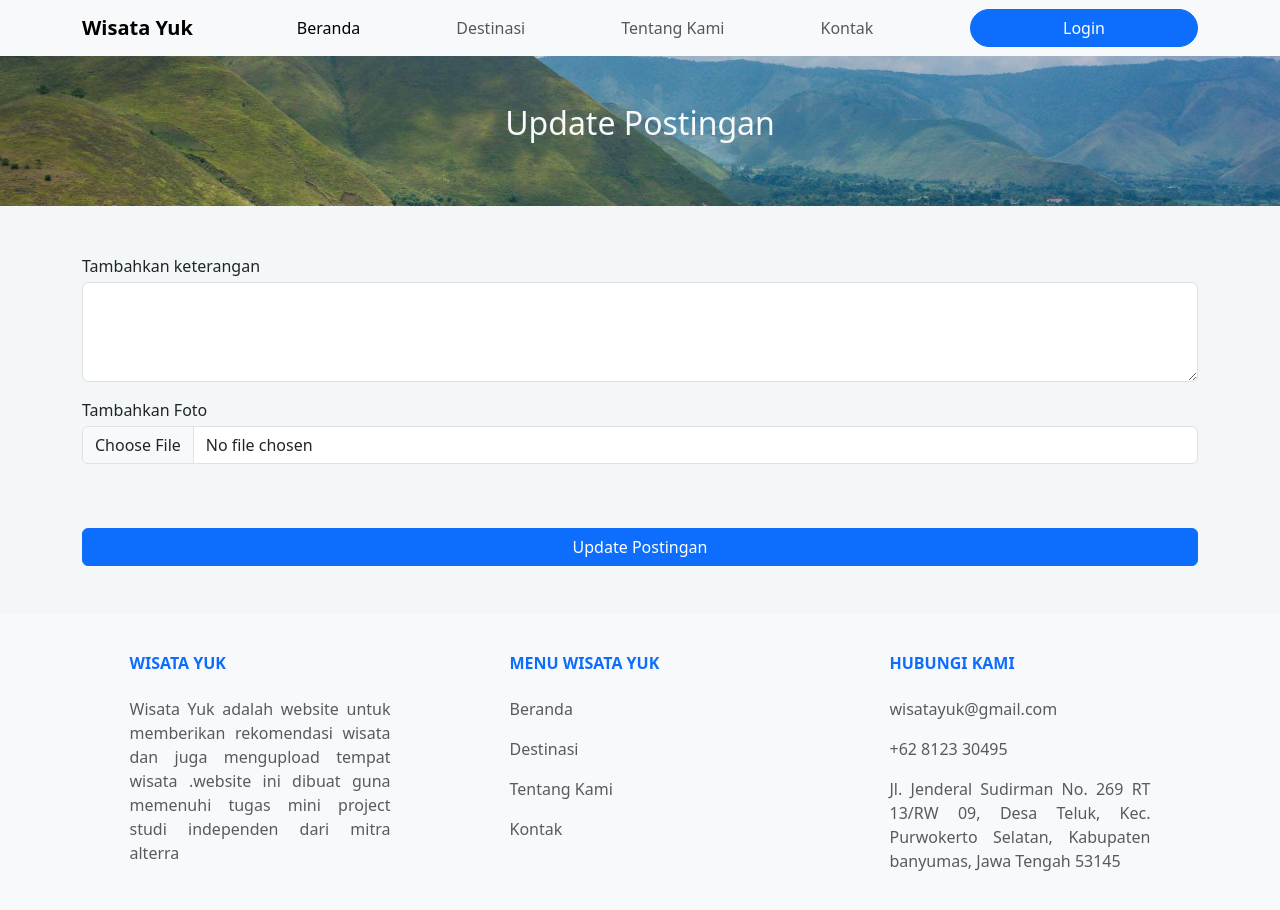
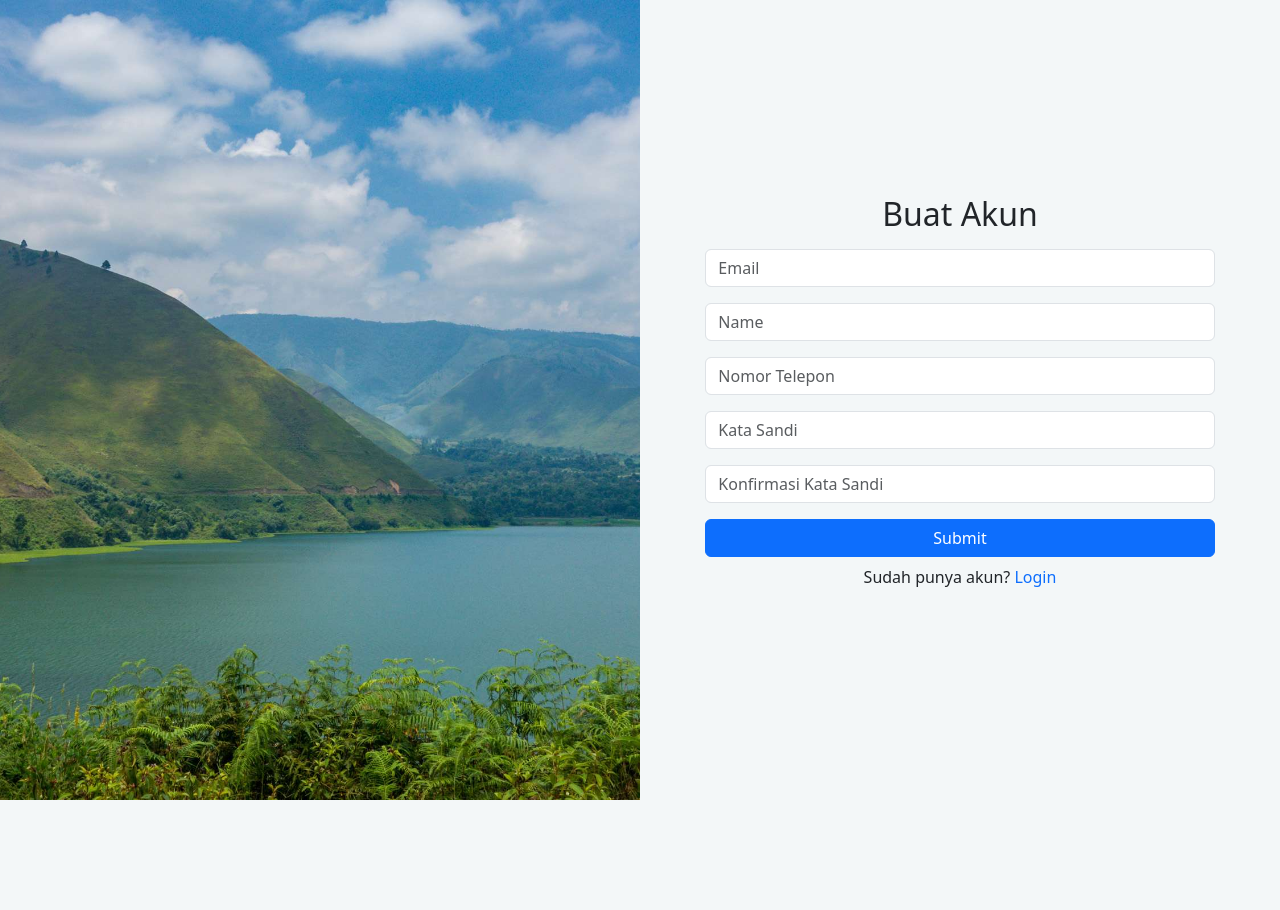
Before and after one commit to Kholik-Muzaki/Mini-Project, a React (Vite) app: page /register in a window 1280 px wide. Shown: the top 910 px of the page. After the commit the page ends 800 px from the top, so only its background shows below. Built offline with nearby package versions, Linux system fonts and the light colour scheme.

Commit message:
add login and register

```diff
--- a/package.json
+++ b/package.json
@@ -10,9 +10,12 @@
     "preview": "vite preview"
   },
   "dependencies": {
+    "animate.css": "^4.1.1",
     "bootstrap": "^5.3.2",
+    "firebase": "^10.5.0",
     "react": "^18.2.0",
-    "react-dom": "^18.2.0"
+    "react-dom": "^18.2.0",
+    "react-router-dom": "^6.17.0"
   },
   "devDependencies": {
     "@types/react": "^18.2.15",
--- a/src/App.jsx
+++ b/src/App.jsx
@@ -1,29 +1,37 @@
 import "bootstrap/dist/css/bootstrap.min.css";
 import "bootstrap/dist/js/bootstrap.bundle.min";
-// import RegisterPage from "./pages/RegisterPage/RegisterPage";
-// import LoginPage from "./pages/LoginPage/LoginPage";
-// import LandingPage from "./pages/LandingPage/LandingPage";
-// import KontakPage from "./pages/KontakPage/KontakPage";
-// import TentangKami from "./pages/TentangKami/TentangKami";
-// import DestinasiPage from "./pages/DestinasiPage/DestinasiPage";
+import RegisterPage from "./pages/RegisterPage/RegisterPage";
+import LoginPage from "./pages/LoginPage/LoginPage";
+import LandingPage from "./pages/LandingPage/LandingPage";
+import KontakPage from "./pages/KontakPage/KontakPage";
+import TentangKami from "./pages/TentangKami/TentangKami";
+import DestinasiPage from "./pages/DestinasiPage/DestinasiPage";
 import DetailWisata from "./pages/DetailWisata/DetailWisata";
 import AddPostinganpage from "./pages/AddPostinganPage/AddPostinganPage";
 import UpdatePostinganpage from "./pages/UpdatePostinganPage/UpdatePostinganPage";
+import { BrowserRouter, Routes, Route } from 'react-router-dom';
+
+
 
 // import './App.css'
 
 function App() {
   return (
     <>
-      {/* <LandingPage /> */}
-      {/* <RegisterPage /> */}
-      {/* <LoginPage /> */}
-      {/* <KontakPage  /> */}
-      {/* <TentangKami /> */}
-      {/* <DestinasiPage /> */}
-      {/* <DetailWisata /> */}
-      {/* <AddPostinganpage /> */}
-      <UpdatePostinganpage />
+      <BrowserRouter>
+        <Routes>
+          <Route path="/" element={<LandingPage />} />
+          <Route path="/login" element={<LoginPage />} />
+          <Route path="/register" element={<RegisterPage />} />
+          <Route path="/kontak" element={<KontakPage />} />
+          <Route path="/tentangkami" element={<TentangKami />} />
+          <Route path="/destinasi" element={<DestinasiPage />} />
+          <Route path="/detailwisata" element={<DetailWisata />} />
+          <Route path="/addpostingan" element={<AddPostinganpage />} />
+          <Route path="/updatepostingan" element={<UpdatePostinganpage />} />
+
+        </Routes>
+      </BrowserRouter>
     </>
   )
 }
--- a/src/components/FormKontak/FormKontak.jsx
+++ b/src/components/FormKontak/FormKontak.jsx
@@ -35,7 +35,7 @@
                         />
                     </div>
                 </div>
-                <button type="submit" className="btn btn-primary">
+                <button type="submit" className="btn btn-primary" style={{width: "100%"}}>
                     Submit
                 </button>
             </form>
--- a/src/components/FormLogin/FormLogin.jsx
+++ b/src/components/FormLogin/FormLogin.jsx
@@ -1,15 +1,46 @@
-import "./FormLogin.module.css";
+import React, { useState } from "react";
+import { Link, useNavigate } from "react-router-dom";
+import { signInWithEmailAndPassword } from "firebase/auth";
+import { auth } from "../../config/firebase";
 
 function FormLogin() {
+    const [formData, setFormData] = useState({
+        email: "",
+        password: "",
+    });
+
+    const navigate = useNavigate();
+
+    const handleInputChange = (e) => {
+        const { id, value } = e.target;
+        setFormData({
+            ...formData,
+            [id]: value,
+        });
+    };
+
+    const handleLogin = async (e) => {
+        e.preventDefault();
+        try {
+            const { email, password } = formData;
+            await signInWithEmailAndPassword(auth, email, password);
+            alert("login berhasil");
+            navigate("/");
+        } catch (error) {
+            console.error("Login error: ", error);
+        }
+    };
+
     return (
-        <>
-            <form>
+        <form onSubmit={handleLogin}>
             <div className="mb-3">
                 <input
                     type="email"
                     className="form-control"
                     id="email"
                     placeholder="Email"
+                    value={formData.email}
+                    onChange={handleInputChange}
                 />
             </div>
             <div className="mb-3">
@@ -18,13 +49,18 @@
                     className="form-control"
                     id="password"
                     placeholder="Kata Sandi"
+                    value={formData.password}
+                    onChange={handleInputChange}
                 />
             </div>
-                <button type="submit" className="btn btn-primary">
+            <button type="submit" className="btn btn-primary" style={{ width: "100%" }}>
                 Submit
             </button>
+            <p className="text-center mt-2">
+                Belum punya akun? <Link to="/register">Registrasi disini</Link>
+            </p>
         </form>
-        </>
-    )
+    );
 }
-export default FormLogin
+
+export default FormLogin;
--- a/src/components/FormRegister/FormRegister.jsx
+++ b/src/components/FormRegister/FormRegister.jsx
@@ -1,15 +1,57 @@
-import "./FormRegister.module.css";
+import React, { useState } from "react";
+import { Link, useNavigate } from "react-router-dom";
+import { createUserWithEmailAndPassword } from "firebase/auth";
+import { auth } from "../../config/firebase";
 
 function FormRegister() {
+    const [formData, setFormData] = useState({
+        email: "",
+        name: "",
+        telephone: "",
+        password: "",
+        passwordConfirm: "",
+    });
+
+    const [message, setMessage] = useState(null);
+    const navigate = useNavigate();
+
+    const handleInputChange = (e) => {
+        const { id, value } = e.target;
+        setFormData({
+            ...formData,
+            [id]: value,
+        });
+    };
+
+    const handleSubmit = async (e) => {
+        e.preventDefault();
+        if (formData.password !== formData.passwordConfirm) {
+            setMessage("Kata Sandi dan Konfirmasi Kata Sandi tidak cocok");
+        } else {
+            try {
+                const { email, password } = formData;
+                await createUserWithEmailAndPassword(auth, email, password);
+                setMessage("Registrasi berhasil!");
+                alert("Registrai berhasil!");
+                navigate("/login");
+            } catch (error) {
+                console.error("Registrasi error: ", error);
+                setMessage("Gagal mendaftar. Silakan coba lagi.");
+            }
+        }
+    };
+
     return (
         <>
-            <form>
+            <form onSubmit={handleSubmit}>
                 <div className="mb-3">
                     <input
                         type="email"
                         className="form-control"
                         id="email"
                         placeholder="Email"
+                        value={formData.email}
+                        onChange={handleInputChange}
                     />
                 </div>
                 <div className="mb-3">
@@ -17,7 +59,9 @@
                         type="text"
                         className="form-control"
                         id="name"
-                        placeholder="name"
+                        placeholder="Name"
+                        value={formData.name}
+                        onChange={handleInputChange}
                     />
                 </div>
                 <div className="mb-3">
@@ -26,6 +70,8 @@
                         className="form-control"
                         id="telephone"
                         placeholder="Nomor Telepon"
+                        value={formData.telephone}
+                        onChange={handleInputChange}
                     />
                 </div>
                 <div className="mb-3">
@@ -34,6 +80,8 @@
                         className="form-control"
                         id="password"
                         placeholder="Kata Sandi"
+                        value={formData.password}
+                        onChange={handleInputChange}
                     />
                 </div>
                 <div className="mb-3">
@@ -42,13 +90,20 @@
                         className="form-control"
                         id="passwordConfirm"
                         placeholder="Konfirmasi Kata Sandi"
+                        value={formData.passwordConfirm}
+                        onChange={handleInputChange}
                     />
                 </div>
-                <button type="submit" className="btn btn-primary">
+                {message && <p className={message === "Registrasi berhasil!" ? "text-success" : "text-danger"}>{message}</p>}
+                <button type="submit" className="btn btn-primary" style={{ width: "100%" }}>
                     Submit
                 </button>
+                <p className="text-center mt-2">
+                    Sudah punya akun? <Link to="/login">Login</Link>
+                </p>
             </form>
         </>
-    )
+    );
 }
-export default FormRegister
+
+export default FormRegister;
--- /dev/null
+++ b/src/config/firebase.js
@@ -0,0 +1,21 @@
+import { initializeApp } from "firebase/app";
+import { getAnalytics } from "firebase/analytics";
+import { getAuth } from "firebase/auth";
+
+const firebaseConfig = {
+    apiKey: "AIzaSyCpcgelbo4gzmCbDm2jPTnmqhQuOuF_roU",
+    authDomain: "signup-56d2b.firebaseapp.com",
+    databaseURL: "https://signup-56d2b-default-rtdb.asia-southeast1.firebasedatabase.app",
+    projectId: "signup-56d2b",
+    storageBucket: "signup-56d2b.appspot.com",
+    messagingSenderId: "155171970825",
+    appId: "1:155171970825:web:b2ca39c0efe1ae6f903dd8",
+    measurementId: "G-BCPE45E0Q6"
+  };
+
+const app = initializeApp(firebaseConfig);
+const analytics = getAnalytics(app);
+
+const auth = getAuth(app);
+
+export { auth };
--- a/src/pages/LandingPage/LandingPage.jsx
+++ b/src/pages/LandingPage/LandingPage.jsx
@@ -4,6 +4,8 @@
 import hero from "../../assets/img/hero1.png";
 import hero2 from "../../assets/img/hero2.png";
 import hero3 from "../../assets/img/hero3.png"
+import "animate.css";
+
 
 function LandingPage() {
     return (
```
Also changed, not shown: src/components/Footer/Footer.jsx (+9 -0 lines), src/components/Navbar/Navbar.jsx (+13 -2 lines), 2 other files (tests, documents, lock files or other folders). Lines whose indentation alone changed are shown as unchanged.
